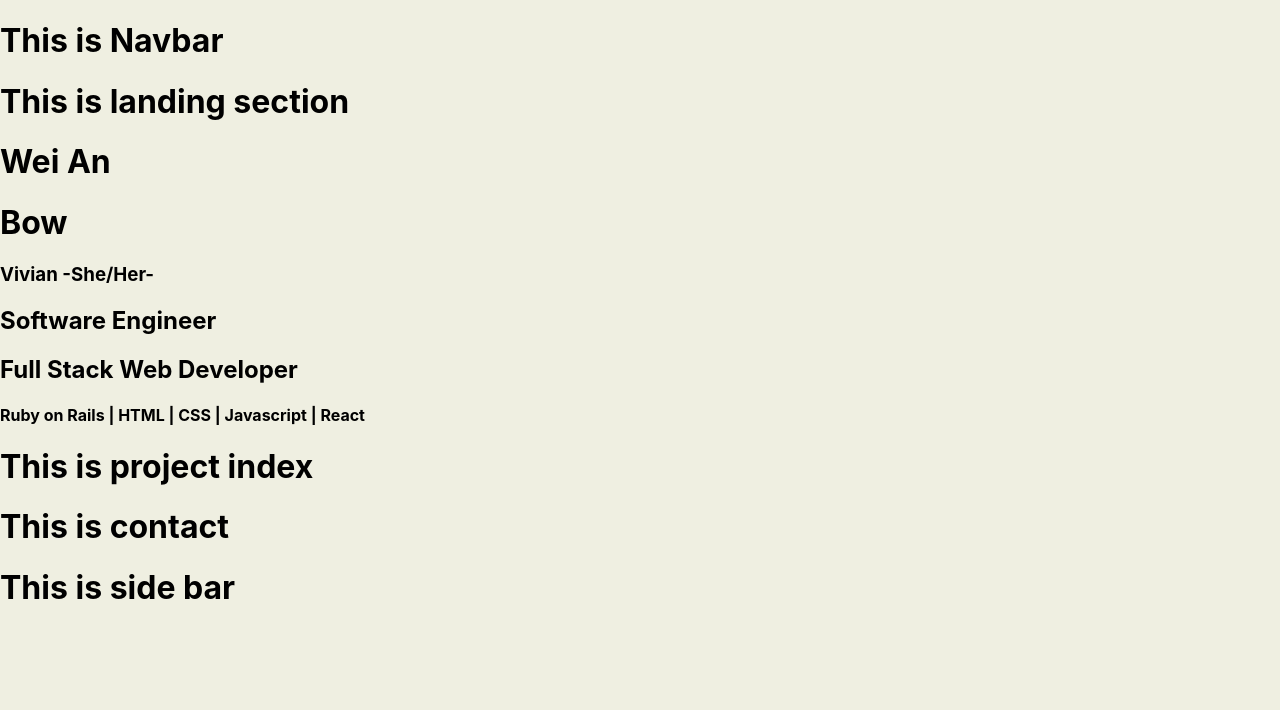
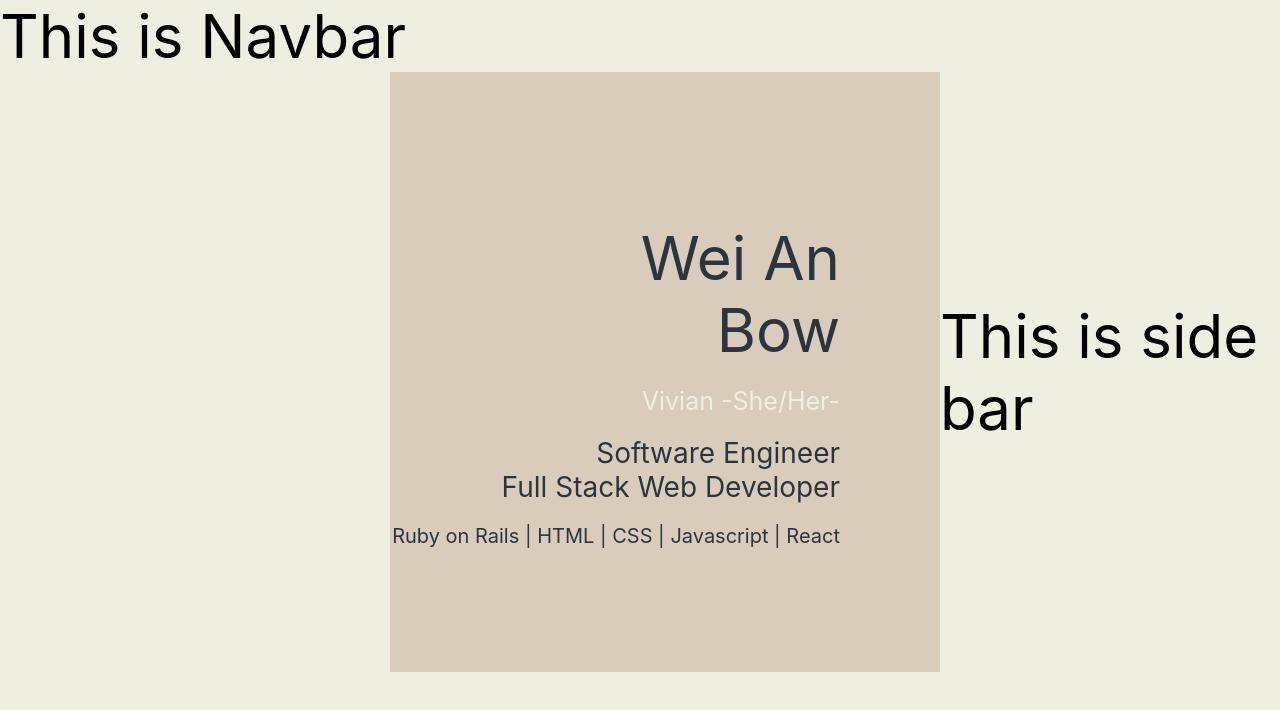
Before and after one commit to VivianBao/portfolio, a React (Create React App) app: page / in a window 1280 px wide. Shown: the top 710 px of the page. Built offline with nearby package versions, Linux system fonts and the light colour scheme.

Commit message:
Created basic structure for Landing page

```diff
--- a/src/App.js
+++ b/src/App.js
@@ -12,8 +12,8 @@ function App() {
       <div className="content-container">
         <div className="content">
           <Landing />
-          <ProjectIndex />
-          <Contact />
+          {/* <ProjectIndex />
+          <Contact /> */}
         </div>
         <div className="side-bar">
           <SideBar/>
--- a/src/components/Landing.js
+++ b/src/components/Landing.js
@@ -1,17 +1,21 @@
 import React from "react"
-import Intro from "./Intro"
+// import Intro from "./Intro"
+import '../styles/Landing.scss';
 
 export default function Landing() {
   return (
     <>
-      <h1>This is landing section</h1>
-      <div className="brown-block">
-        <h1>Wei An</h1>          {/* 72pt */}
-        <h1>Bow</h1>             {/* 72pt */}
-        <h3>Vivian -She/Her-</h3>   {/* 25pt */}
-        <h2>Software Engineer</h2>  {/* 28pt */}
-        <h2>Full Stack Web Developer</h2> {/* 28pt */}
-        <h4>Ruby on Rails | HTML | CSS | Javascript | React</h4>  {/* 20pt */}
+      <div className="landing-container">
+        <div className="landing--brown-block">
+          <div className="text">
+            <h1>Wei An</h1>          {/* 72pt */}
+            <h1>Bow</h1>             {/* 72pt */}
+            <h4>Vivian -She/Her-</h4>   {/* 25pt */}
+            <h3>Software Engineer</h3>  {/* 28pt */}
+            <h3>Full Stack Web Developer</h3> {/* 28pt */}
+            <h5>Ruby on Rails | HTML | CSS | Javascript | React</h5>  {/* 20pt */}
+          </div>
+        </div>
       </div>
 
     </>
--- a/src/components/ProjectIndex.js
+++ b/src/components/ProjectIndex.js
@@ -2,8 +2,8 @@ import React from "react"
 
 export default function ProjectIndex() {
   return (
-    <>
+    <div className="project-index-container">
       <h1>This is project index</h1>
-    </>
+    </div>
   )
 }
--- a/src/styles/App.scss
+++ b/src/styles/App.scss
@@ -0,0 +1,8 @@
+@import './_colors.scss';
+
+.content-container{
+  height: 100%;
+  display: flex;
+  justify-content: space-between;
+  align-items: center;
+}
--- a/src/styles/Landing.scss
+++ b/src/styles/Landing.scss
@@ -0,0 +1,24 @@
+@import './_colors.scss';
+
+.landing-container{
+  height: 100%;
+}
+.landing--brown-block{
+  background-color: $brown;
+  color: $dark-blue;
+  text-align: right;
+  width: 550px;
+  height: 600px;
+  margin-left: 390px;
+  .text{
+    padding-top: 150px;
+    padding-right: 100px;
+    h4 {
+      color: $background-brown;
+      margin: 20px 0;
+    }
+    h5{
+      margin: 20px 0;
+    }
+  }
+}
--- a/src/styles/index.scss
+++ b/src/styles/index.scss
@@ -1,6 +1,7 @@
 @import './_colors.scss';
 
 body {
+  overflow-x: scroll;
   margin: 0;
   font-family: -apple-system, BlinkMacSystemFont, 'Segoe UI', 'Roboto', 'Oxygen',
     'Ubuntu', 'Cantarell', 'Fira Sans', 'Droid Sans', 'Helvetica Neue',
@@ -14,3 +15,25 @@ code {
   font-family: source-code-pro, Menlo, Monaco, Consolas, 'Courier New',
     monospace;
 }
+h1, h2, h3, h4, h5 {
+  margin: 0;
+  font-weight: 400;
+}
+h1 {
+  font-size: 60px;
+}
+
+h2 {
+  font-size: 50px;
+}
+h3 {
+  font-size: 28px;
+}
+
+h4 {
+  font-size: 25px;
+}
+
+h5 {
+  font-size:20px;
+}
```
